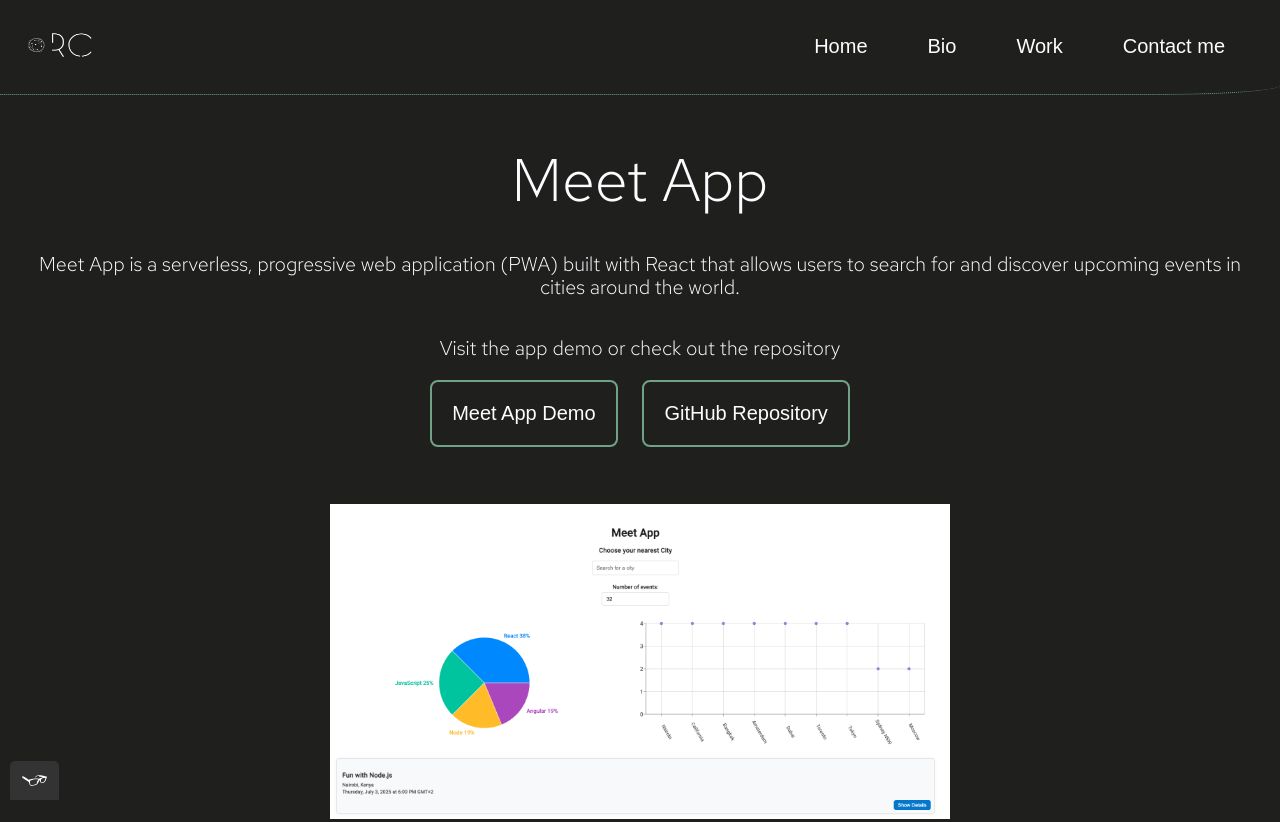
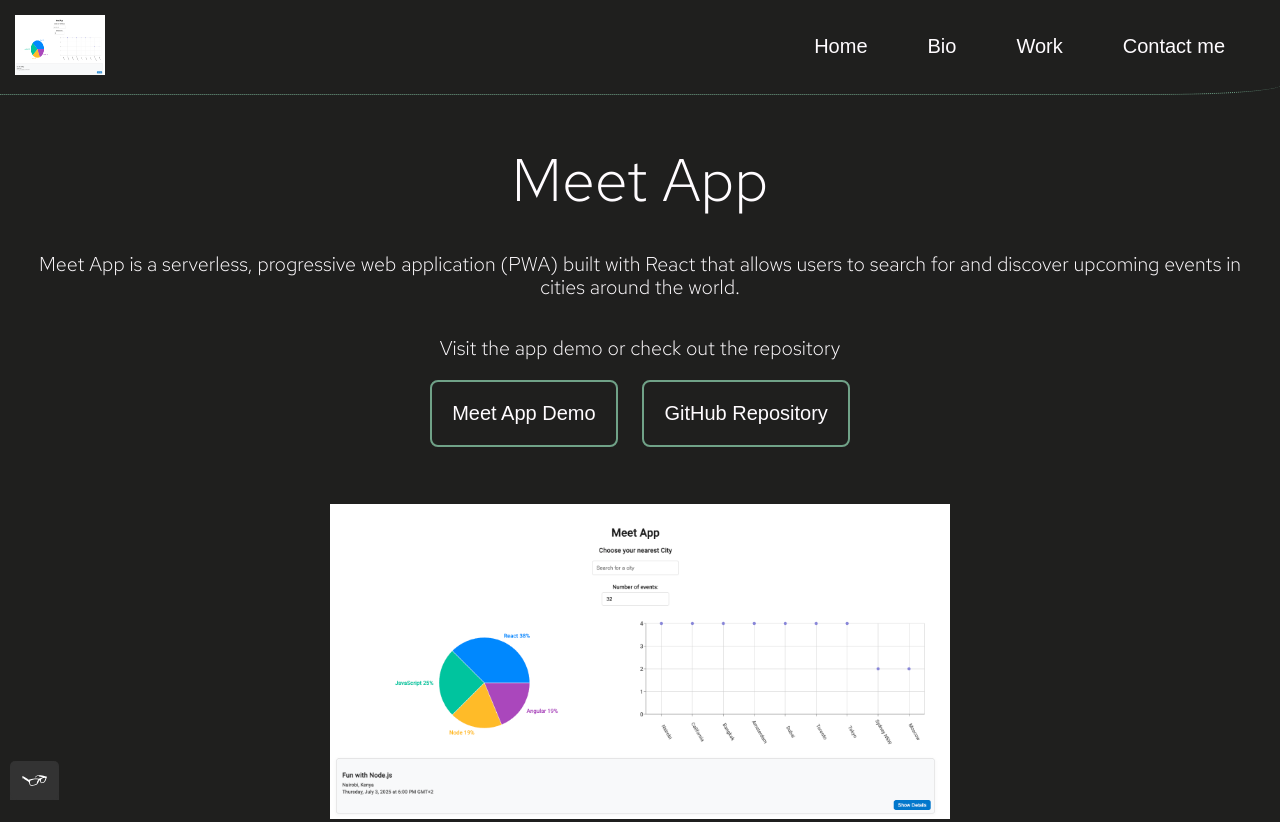
Before and after one commit to rob-cost/CF-portfolio-website, a plain HTML site: page meet.html in a window 1280 px wide. Shown: the top 822 px of the page. Drawn offline with Linux system fonts and the light colour scheme; a web font is replaced by a local one.

Commit message:
Updated meet.html

```diff
--- a/meet.html
+++ b/meet.html
@@ -42,7 +42,7 @@
         <header class="page-header">
             <!--Logo image-->
             <div>
-                <img class="logo-header" src="img/logo-image.png" alt="Logo image with the initial of my name R and C">
+                <img class="logo-header" src="img/Meet-app-screenshot.png" alt="Logo image with the initial of my name R and C">
             </div>
             <div>
                 <!--Navigation section-->
```
